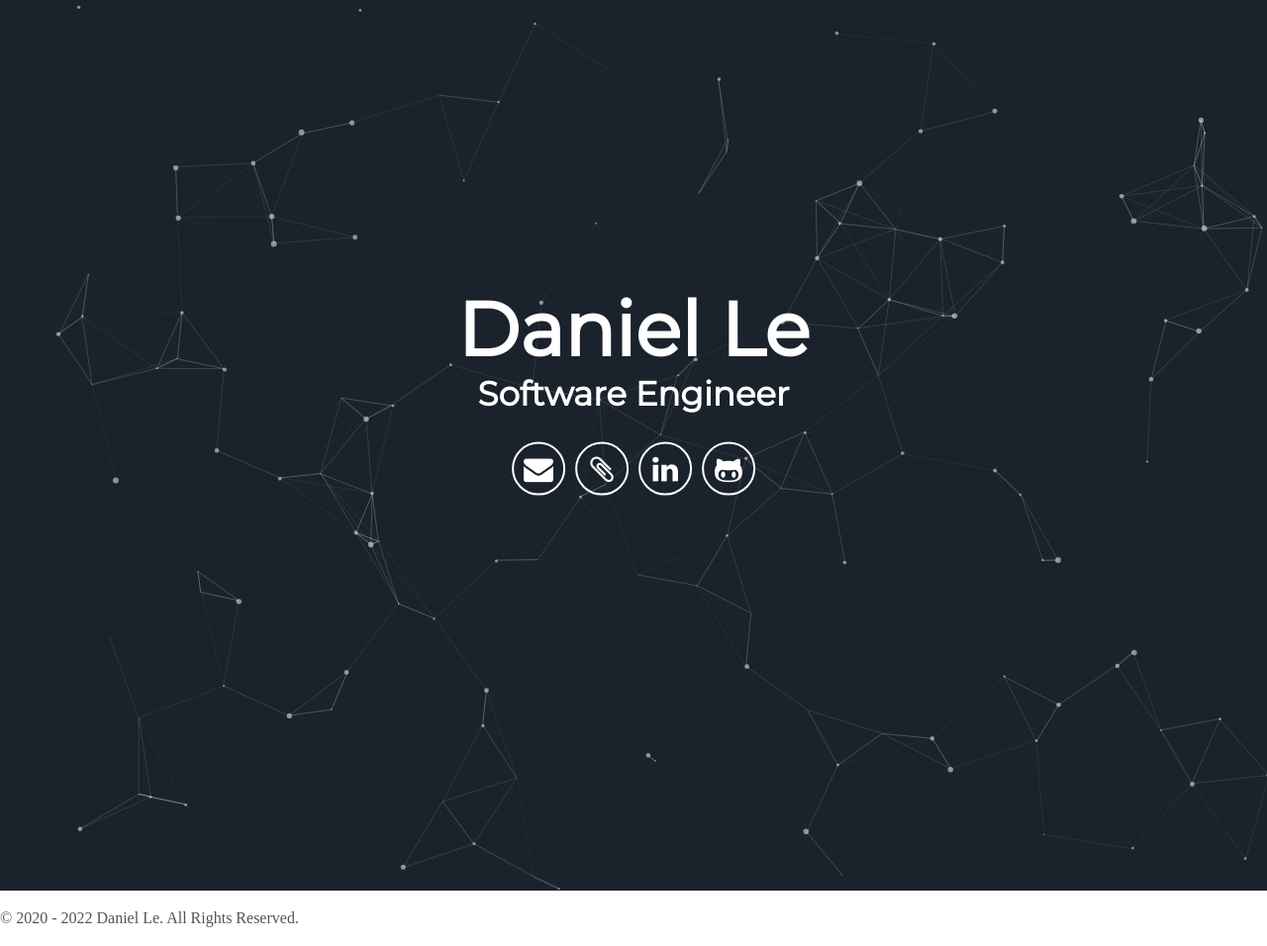
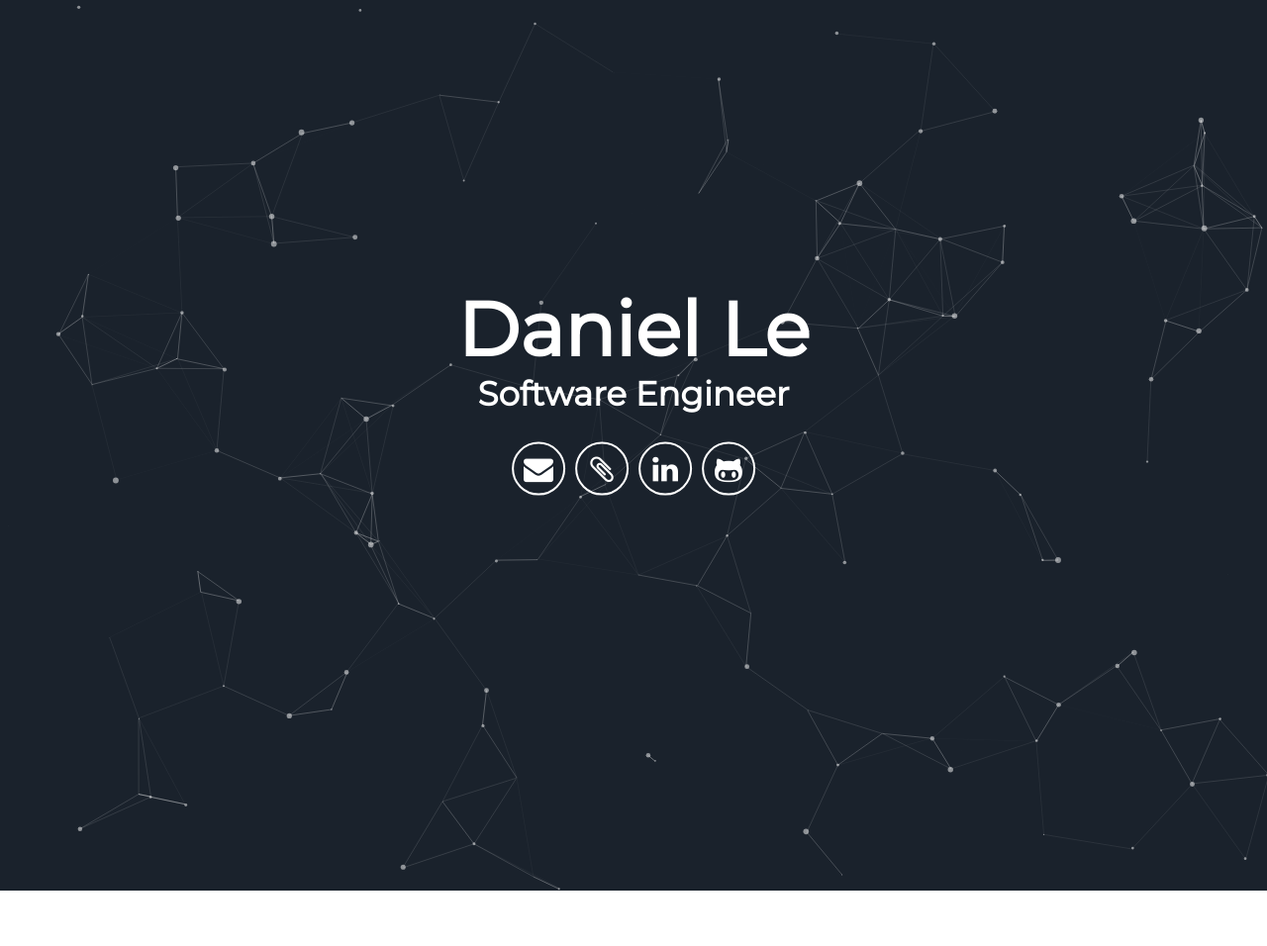
Before and after one commit to daniel-le18/resume, a Jekyll site: the page built from index.html, in a window 1280 px wide. Shown: the whole page at 99% size. Built offline with Jekyll 4.4.1, drawn with Linux system fonts in a browser that asks for light colours; some web fonts are replaced; after the commit the page ends 900 px from its top, so only the background shows below that.

Commit message:
Update footer.html

```diff
--- a/_includes/footer.html
+++ b/_includes/footer.html
@@ -1,12 +1,4 @@
-<footer>
-      <p>
-        © 2020 -
-        <script type="text/javascript">
-          document.write(new Date().getFullYear());
-        </script>
-        Daniel Le. All Rights Reserved.
-      </p>
-</footer>
+
 <script src="//cdn.jsdelivr.net/particles.js/2.0.0/particles.min.js"></script>
 <script src="{{ '/assets/js/sweet-scroll.min.js' | prepend: site.baseurl }}"></script>
 <script src="{{ '/assets/js/main.js' | prepend: site.baseurl }}"></script>
```
